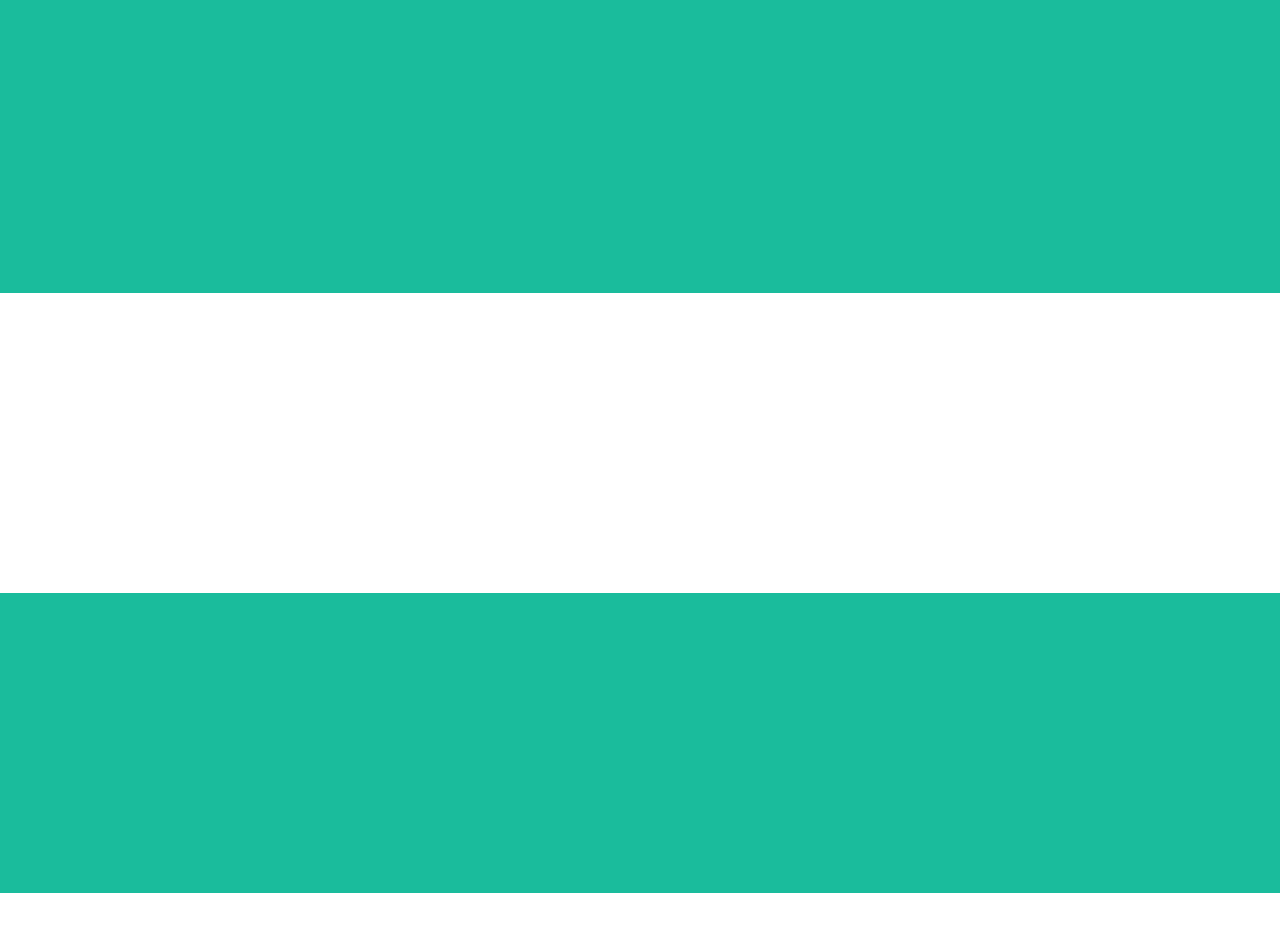
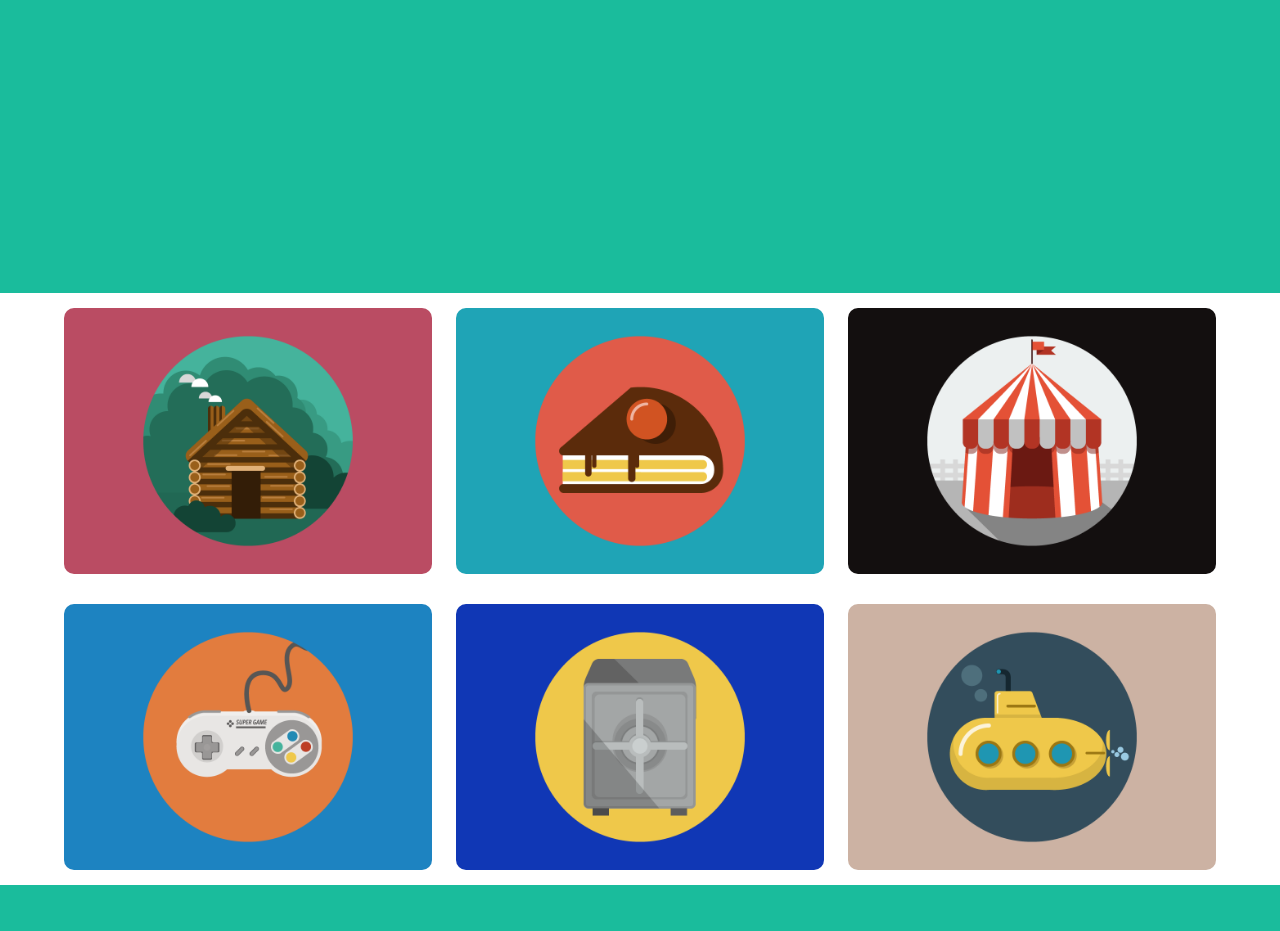
Before and after one commit to sisdream/html-css-bootstrap-freelancer, a plain HTML site: page index.html in a window 1280 px wide. Shown: the part 63-994 px from the top of the page. Drawn offline with nearby package versions, Linux system fonts and the light colour scheme.

Commit message:
feat: col portfolio

```diff
--- a/css/style.css
+++ b/css/style.css
@@ -22,7 +22,20 @@
 
 #portfolio{
     background-color: #fff;
-    height: 300px;
+}
+
+.port-container{
+    max-width: 90%;
+    margin: 0 auto;
+}
+
+.port-card{
+    margin: 15px 0;
+}
+
+.port-card img {
+    width: 100%;
+    border-radius: 10px;
 }
 
 /* SECTION ABOUT */
--- a/index.html
+++ b/index.html
@@ -28,7 +28,50 @@
     <!-- MAIN -->
     <main>
         <!-- SECTION PORTFOLIO -->
-        <section id="portfolio"></section>
+        <section id="portfolio">
+            <div class="port-container">
+                <div class="row row-cols-1 row-cols-sm-2 row-cols-lg-3">
+                    <div class="col">
+                        <div class="port-card">
+                            <img src="img/cabin.png" alt="">
+                        </div>
+                    </div>
+
+                    <div class="col">
+                        <div class="port-card">
+                            <img src="img/cake.png" alt="cake image">
+                        </div>
+                    </div>
+
+                    <div class="col">
+                        <div class="port-card">
+                            <img src="img/circus.png" alt="circus image">
+                        </div>
+
+                    </div>
+
+                    <div class="col">
+                        <div class="port-card">
+                            <img src="img/game.png" alt="game image">
+                        </div>
+
+                    </div>
+
+                    <div class="col">
+                        <div class="port-card">
+                            <img src="img/safe.png" alt="safe image">
+                        </div>
+                    </div>
+
+                    <div class="col">
+                        <div class="port-card">
+                            <img src="img/submarine.png" alt="submarine image">
+                        </div>
+                    </div>
+                </div>
+            </div>
+            </div>
+        </section>
         <!-- SECTION ABOUT -->
         <section id="about"></section>
         <!-- CONTACT ME -->
```
